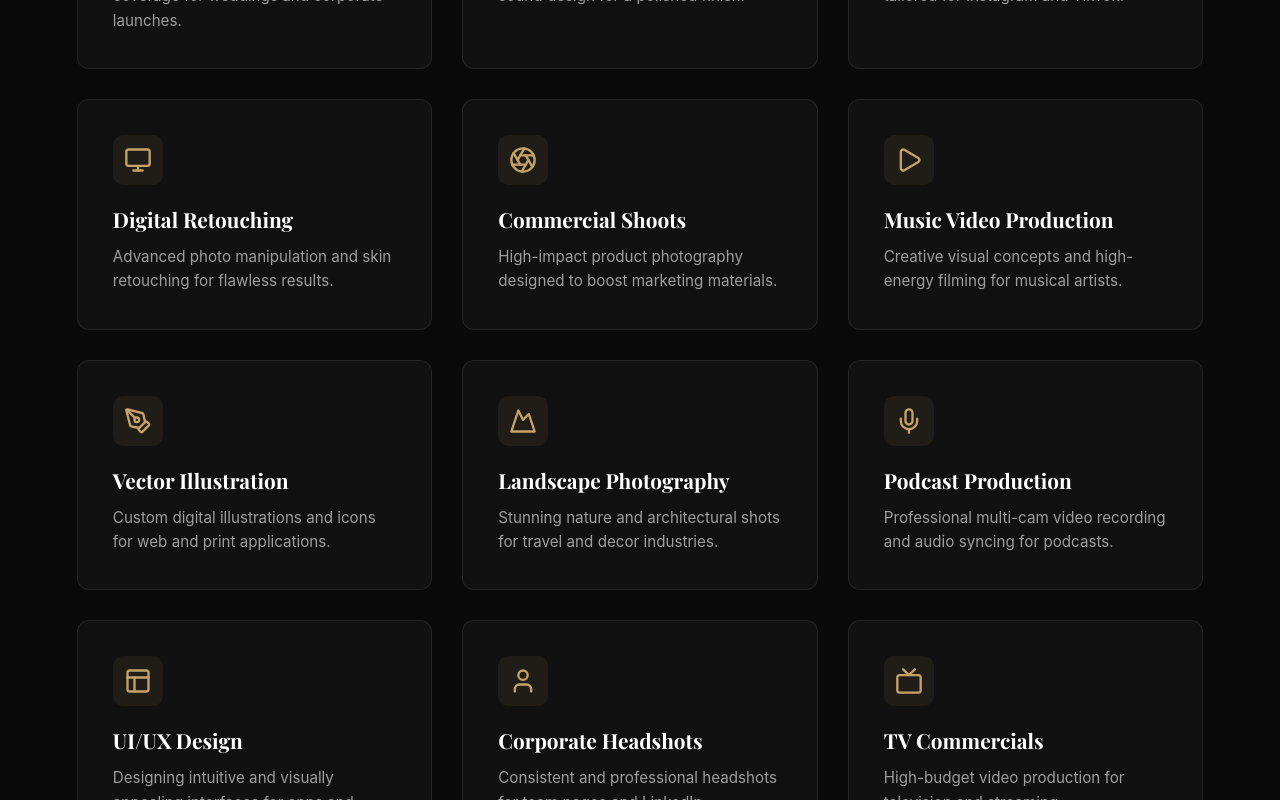
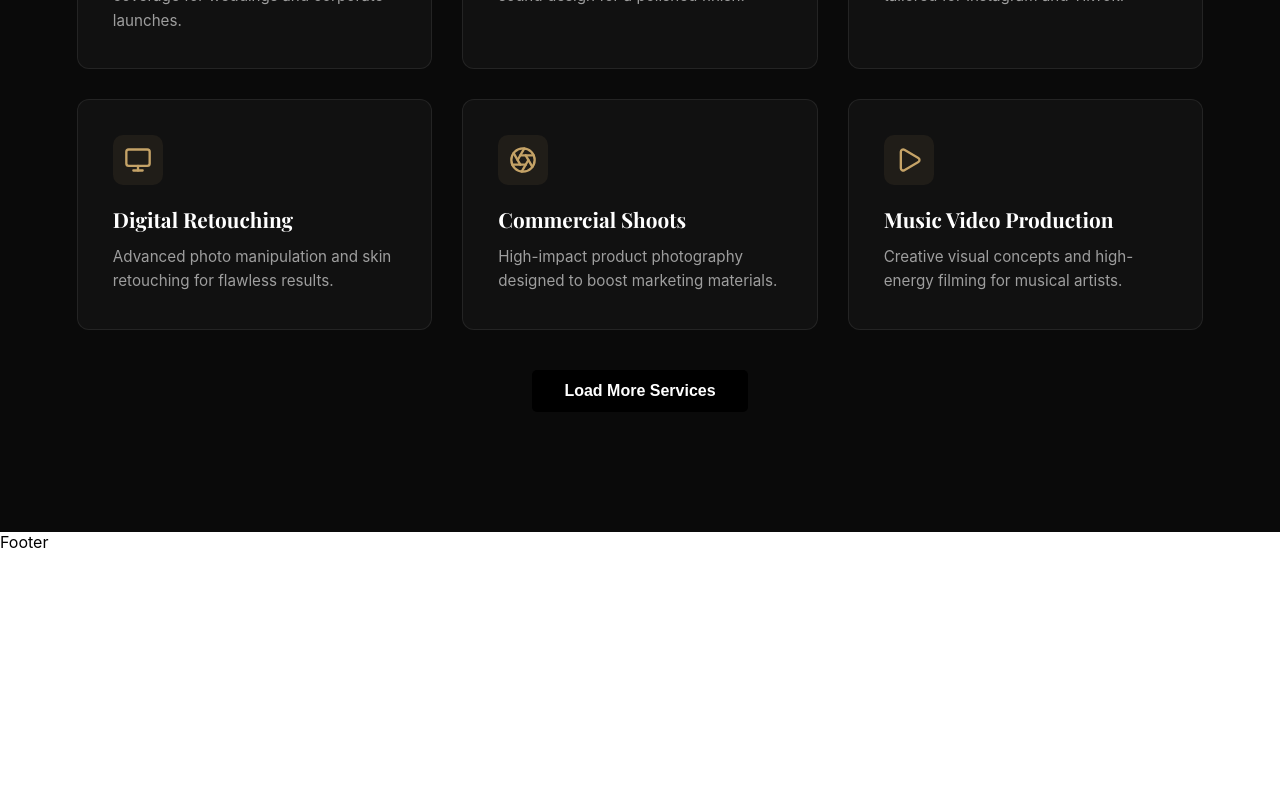
Before and after one commit to isaacmugwimi/Photography-site, a React (Vite) app in the folder Frontend/photography-frontend/: page / in a window 1280 px wide. Shown: the part 1688-2488 px from the top of the page. After the commit the page ends 2240 px from the top, so only its background shows below. Built offline with nearby package versions, Linux system fonts and the light colour scheme.

Commit message:
added some data

```diff
--- a/Frontend/photography-frontend/src/Components/SiteServices/Services.css
+++ b/Frontend/photography-frontend/src/Components/SiteServices/Services.css
@@ -79,6 +79,35 @@
   transform: scaleX(1);
 }
 
+.load-more-container {
+  display: flex;
+  justify-content: center;
+  margin-top: 40px;
+}
+
+.load-more-btn {
+  padding: 12px 32px;
+  background-color: #000; /* Match your theme */
+  color: #fff;
+  border: none;
+  border-radius: 5px;
+  font-size: 1rem;
+  font-weight: 600;
+  cursor: pointer;
+  transition:
+    background 0.3s ease,
+    transform 0.2s ease;
+}
+
+.load-more-btn:hover {
+  background-color: #333;
+  transform: translateY(-2px);
+}
+
+.load-more-btn:active {
+  transform: translateY(0);
+}
+
 /* ICON */
 
 .service-icon {
--- a/Frontend/photography-frontend/src/Components/SiteServices/Services.jsx
+++ b/Frontend/photography-frontend/src/Components/SiteServices/Services.jsx
@@ -21,11 +21,32 @@ const Services = () => {
 
   const [activeFilter, setActiveFilter] = useState("All");
 
+  const [visibleCount, setVisibleCount] = useState(9);
+  useEffect(() => {
+    const handleResize = () => {
+      if (window.innerWidth <= 768) {
+        setVisibleCount(5);
+      } else {
+        setVisibleCount(9);
+      }
+    };
+    handleResize(); // Run on mount
+    window.addEventListener("resize", handleResize);
+    return () => window.removeEventListener("resize", handleResize);
+  }, []);
+
   const filteredServices =
     activeFilter === "All"
       ? servicesData
       : servicesData.filter((service) => service.category == activeFilter);
+
+  const displayedServices = filteredServices.slice(0, visibleCount);
   const categories = ["All", "Photo", "Video", "Design"];
+
+  const handleLoadMore = () => {
+    console.log("first");
+    setVisibleCount((prev) => prev + 6);
+  };
 
   return (
     <section className="services">
@@ -45,7 +66,10 @@ const Services = () => {
             <button
               key={cat}
               className={`filter-btn ${activeFilter === cat ? "active" : ""}`}
-              onClick={() => setActiveFilter(cat)}
+              onClick={() => {
+                setActiveFilter(cat);
+                setVisibleCount(window.innerWidth <= 768 ? 5 : 9);
+              }}
             >
               {cat}
             </button>
@@ -54,7 +78,7 @@ const Services = () => {
       </div>
 
       <div className="services-grid">
-        {filteredServices.map((service) => (
+        {displayedServices.map((service) => (
           <ServiceCard
             key={service.id}
             iconName={service.icon_name}
@@ -63,6 +87,13 @@ const Services = () => {
           />
         ))}
       </div>
+      {visibleCount < filteredServices.length && (
+        <div className="load-more-container">
+          <button className="load-more-btn" onClick={handleLoadMore}>
+            Load More Services
+          </button>
+        </div>
+      )}
     </section>
   );
 };
```
